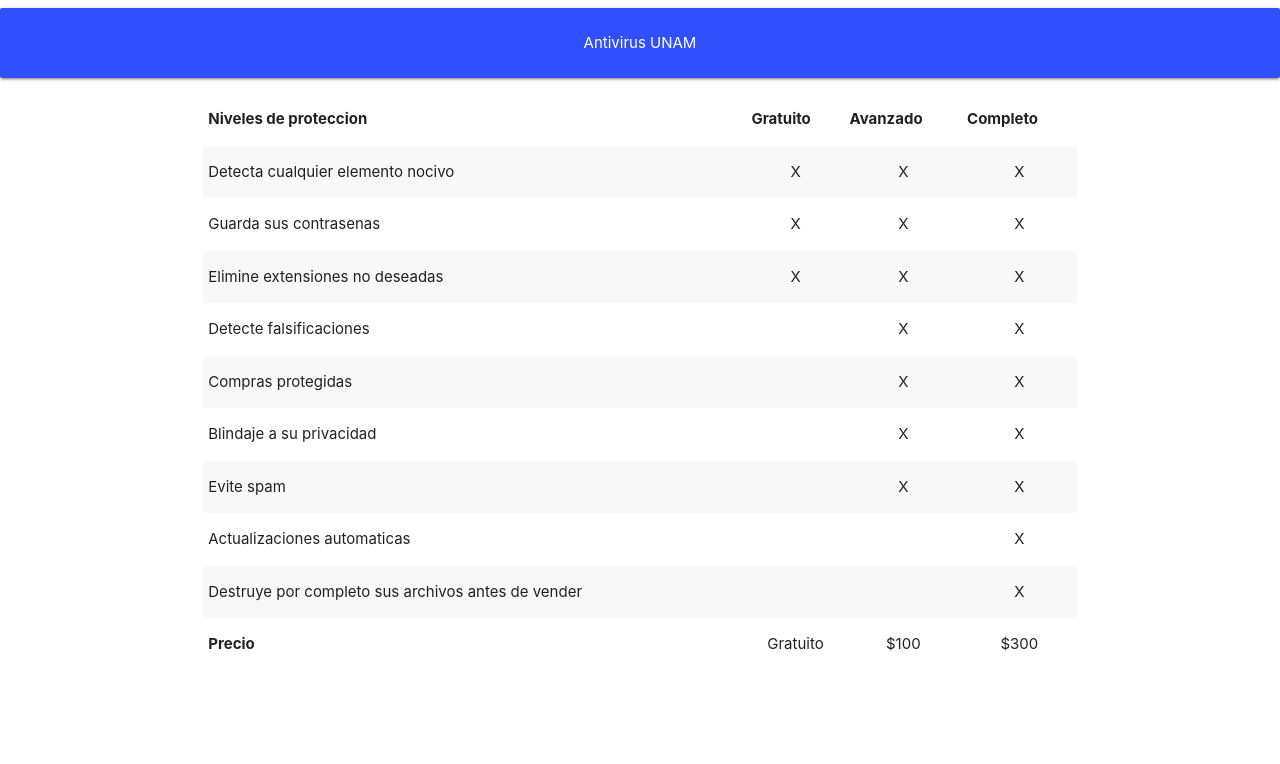
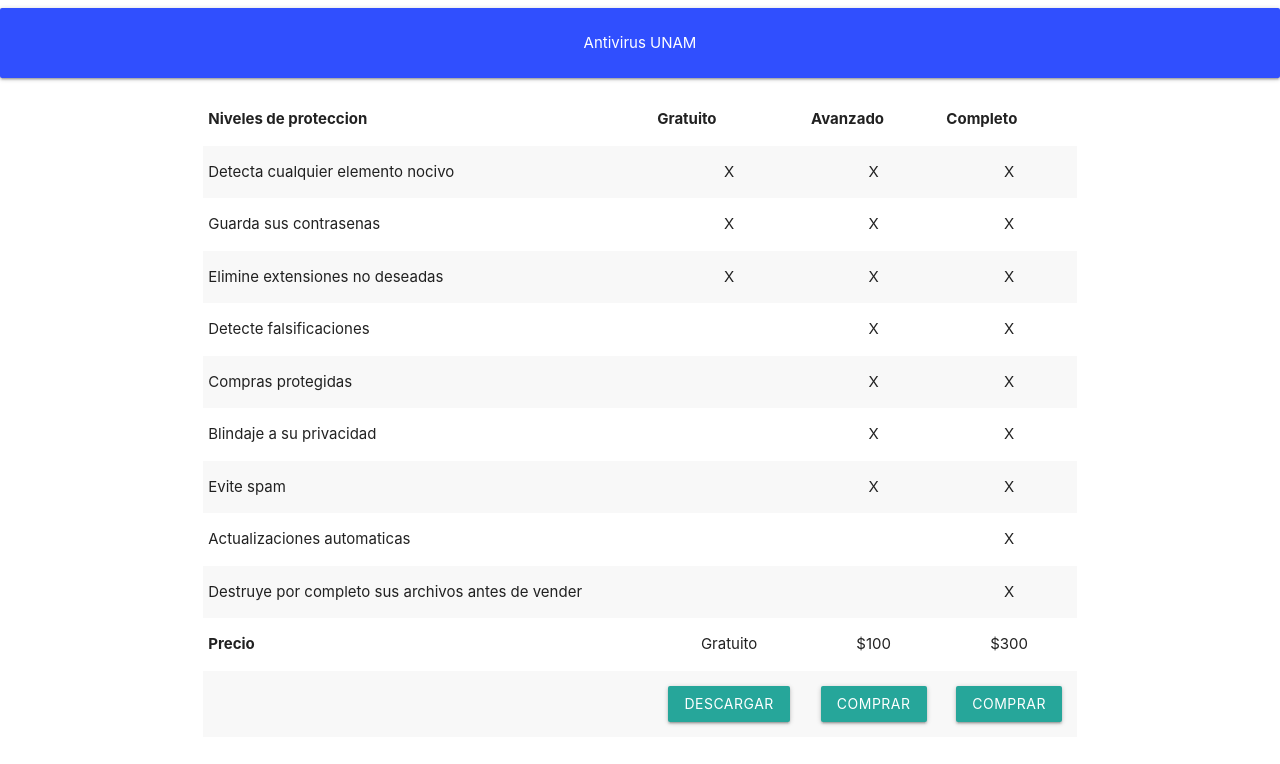
Before and after one commit to saulaxel/Taream-laboratori-PAyMN, a plain HTML site: page Antivirus.html in a window 1280 px wide. Drawn offline with nearby package versions, Linux system fonts and the light colour scheme.

Commit message:
Update Antivirus.html

```diff
--- a/Antivirus.html
+++ b/Antivirus.html
@@ -84,6 +84,12 @@
             					<td><center>$100</center></td>
             					<td><center>$300</center></td>
           				</tr>
+          				<tr>
+            					<td></td>
+						<td><center><button class="btn waves-effect waves-light" type="submit" name="action">Descargar</button></center></td>
+            					<td><center><button class="btn waves-effect waves-light" type="submit" name="action">Comprar</button></center></td>
+            					<td><center><button class="btn waves-effect waves-light" type="submit" name="action">Comprar</button></center></td>
+          				</tr>
 
         			</tbody>
       				</table>
```
Lines whose indentation alone changed are shown as unchanged.
